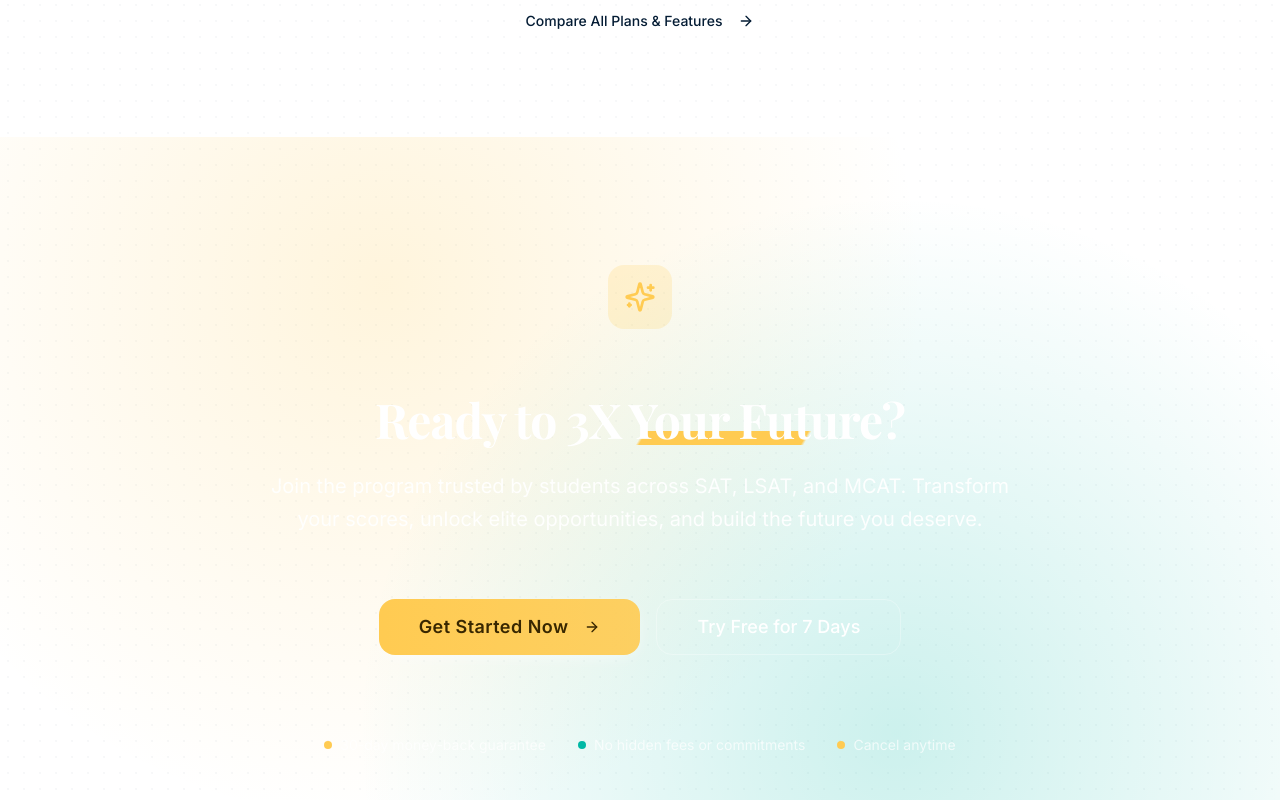
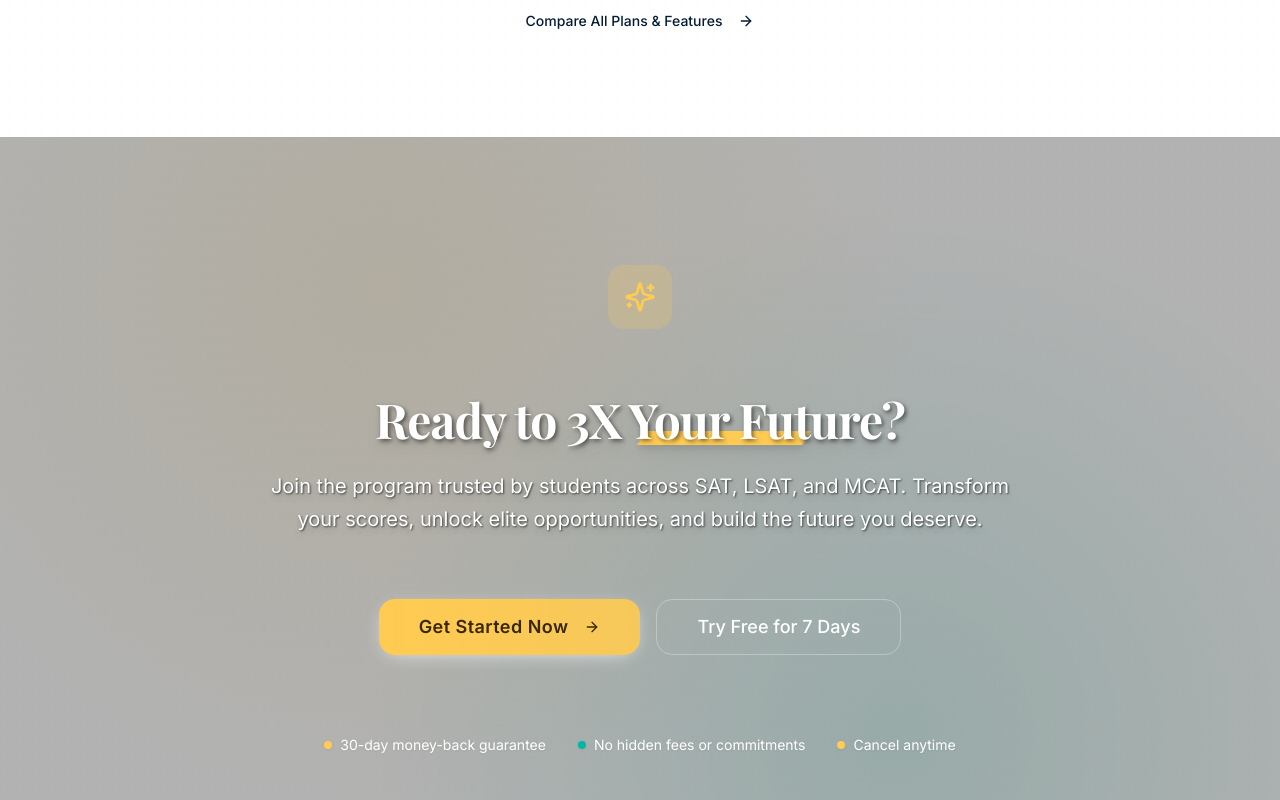
Before and after one commit to shray-jayn/3xprep.com, a React (Vite) app: page / in a window 1280 px wide. Shown: the part 7700-8500 px from the top of the page. Built offline with nearby package versions, Linux system fonts and the light colour scheme.

Commit message:
Fix CTA background and text visibility
Adjusted the background shade of the CTA section to be darker and improved text visibility to ensure it is clearly readable.

```diff
--- a/src/components/sections/FooterCTA.tsx
+++ b/src/components/sections/FooterCTA.tsx
@@ -4,13 +4,15 @@ import { ArrowRight, Sparkles } from "lucide-react";
 
 export const FooterCTA = () => {
   return (
-    <section className="py-20 lg:py-32 bg-gradient-to-br from-primary via-navy-deep to-primary relative overflow-hidden">
+    <section className="py-20 lg:py-32 bg-gradient-to-br from-navy-deep via-black/90 to-navy-deep relative overflow-hidden">
       {/* Background Elements */}
-      <div className="absolute inset-0 bg-[radial-gradient(circle_at_30%_20%,hsl(var(--secondary)/0.2),transparent_50%)] pointer-events-none" />
-      <div className="absolute inset-0 bg-[radial-gradient(circle_at_70%_80%,hsl(var(--accent)/0.2),transparent_50%)] pointer-events-none" />
+      <div className="absolute inset-0 bg-[radial-gradient(circle_at_30%_20%,hsl(var(--secondary)/0.15),transparent_50%)] pointer-events-none" />
+      <div className="absolute inset-0 bg-[radial-gradient(circle_at_70%_80%,hsl(var(--accent)/0.15),transparent_50%)] pointer-events-none" />
+      {/* Additional dark overlay */}
+      <div className="absolute inset-0 bg-black/30 pointer-events-none" />
 
       <div className="container max-w-screen-xl mx-auto px-4 relative">
-        <div className="text-center space-y-8">
+        <div className="text-center space-y-8 relative z-10">
           {/* Icon */}
           <div className="inline-flex items-center justify-center w-16 h-16 bg-secondary/20 rounded-2xl mb-8">
             <Sparkles className="h-8 w-8 text-secondary" />
@@ -18,10 +20,10 @@ export const FooterCTA = () => {
 
           {/* Headline */}
           <div className="space-y-6">
-            <h2 className="text-display text-fluid-display font-bold text-white leading-tight">
+            <h2 className="text-display text-fluid-display font-bold text-white leading-tight drop-shadow-lg [text-shadow:_2px_2px_4px_rgb(0_0_0_/_50%)]">
               Ready to <span className="highlight-gold">3X Your Future</span>?
             </h2>
-            <p className="text-xl text-white/90 font-body max-w-3xl mx-auto leading-relaxed">
+            <p className="text-xl text-white font-body max-w-3xl mx-auto leading-relaxed drop-shadow-md [text-shadow:_1px_1px_2px_rgb(0_0_0_/_60%)]">
               Join the program trusted by students across SAT, LSAT, and MCAT.
               Transform your scores, unlock elite opportunities, and build the
               future you deserve.
@@ -49,7 +51,7 @@ export const FooterCTA = () => {
           </div>
 
           {/* Trust Indicators */}
-          <div className="flex flex-wrap items-center justify-center gap-8 pt-12 text-white/70 text-sm">
+          <div className="flex flex-wrap items-center justify-center gap-8 pt-12 text-white text-sm drop-shadow-sm">
             <div className="flex items-center space-x-2">
               <div className="w-2 h-2 bg-secondary rounded-full"></div>
               <span>30-day money-back guarantee</span>
```
